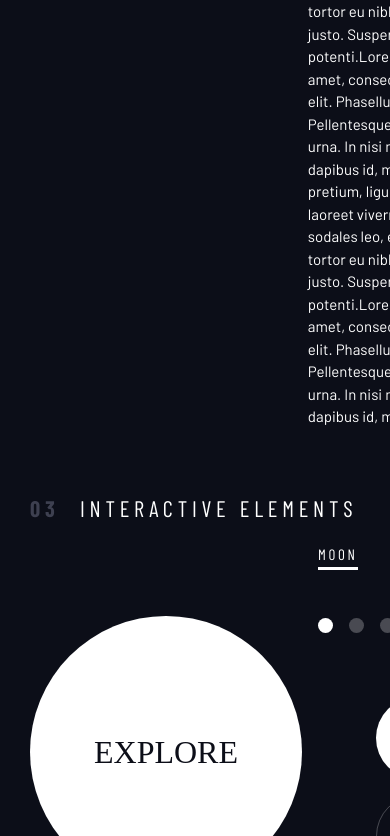
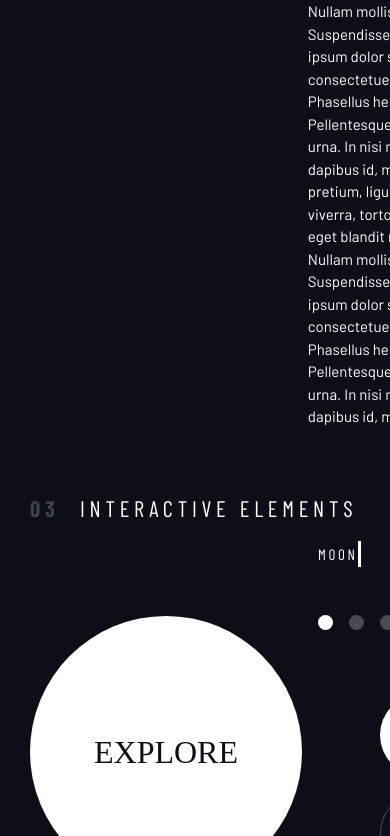
Before and after one commit to PavlinaPs/Project6-Space-tourism-Kevin-Powell, a plain HTML site: page Design-system.html in a window 390 px wide. Shown: the part 1164-2000 px from the top of the page. Drawn offline with nearby package versions, Linux system fonts and the light colour scheme; a web font is replaced by a local one.

Commit message:
mobile nav indicators working

```diff
--- a/index.css
+++ b/index.css
@@ -290,11 +290,9 @@ select {
 .underline-indicators > * {       /*every direct child of*/
     cursor: pointer;
     padding: var(--underline-gap, .1rem) 0;
-    /* border: 0; */
-    border-right: 0.2rem solid hsl(var(--color-white) / 0);
-    right: -1rem;
+    border: 0;
+    border-bottom: 0.2rem solid hsl(var(--color-white) / 0);
     background-color: transparent;
-
 }
 
 .underline-indicators > *:hover,
@@ -308,8 +306,6 @@ select {
     border-color: hsl(var(--color-white) / 1);  /*doesn't change on hover, .active overwrites it*/
 }
 
-
-
 @media (max-width: 35rem) {
     .primary-navigation {
         --underline-gap: 0.5rem;
@@ -322,13 +318,11 @@ select {
         position: fixed;
         transform: translateX(100%);
         transition: transform 500ms ease-in-out;
-
     }
 
     .primary-navigation[data-visible="true"] {
         transform: translateX(0);
         padding-right: 0;
-
     }
 
     .mobile-nav-toggle {
@@ -355,12 +349,11 @@ select {
         outline-offset: 5px;
     }
 
-    /* .primary-navigation.underline-indicators > .active {
+    .underline-indicators > * {       /*every direct child of*/
         border: 0;
-
-    } */
+        border-right: 0.2rem solid hsl(var(--color-white) / 0);
+    }
 }
-
 
 .primary-navigation a {
     text-decoration: none;
@@ -369,26 +362,6 @@ select {
 .primary-navigation a > span {
     margin-right: 0.5em;
     font-weight: 700;
-}
-
-.underline-indicators > * {       /*every direct child of*/
-    cursor: pointer;
-    padding: var(--underline-gap, .1rem) 0;
-    border: 0;
-    border-bottom: 0.2rem solid hsl(var(--color-white) / 0);
-    background-color: transparent;
-
-}
-
-.underline-indicators > *:hover,
-.underline-indicators > *:focus {
-    border-color: hsl(var(--color-white) / 0.5);
-}
-
-.underline-indicators > .active,
-.underline-indicators > [aria-selected="true"] {  /*tabs don't reload page, this is for assistive technologies to let them know */
-    color: hsl( var(--clr-white) / 1);
-    border-color: hsl(var(--color-white) / 1);  /*doesn't change on hover, .active overwrites it*/
 }
 
 .tab-list{
@@ -401,7 +374,6 @@ select {
     border-radius: 50%;
     padding: 0.5em;
     background-color: hsl( var(--color-white) / 0.25);
-
 }
 
 .dot-indicators > *:hover,
```
